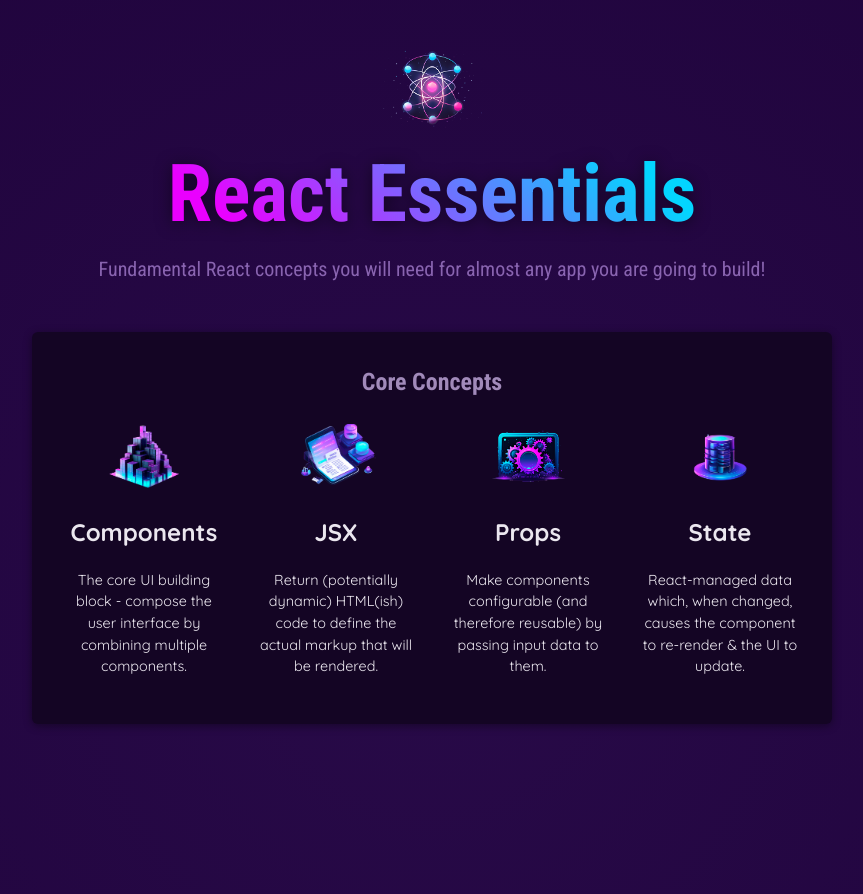
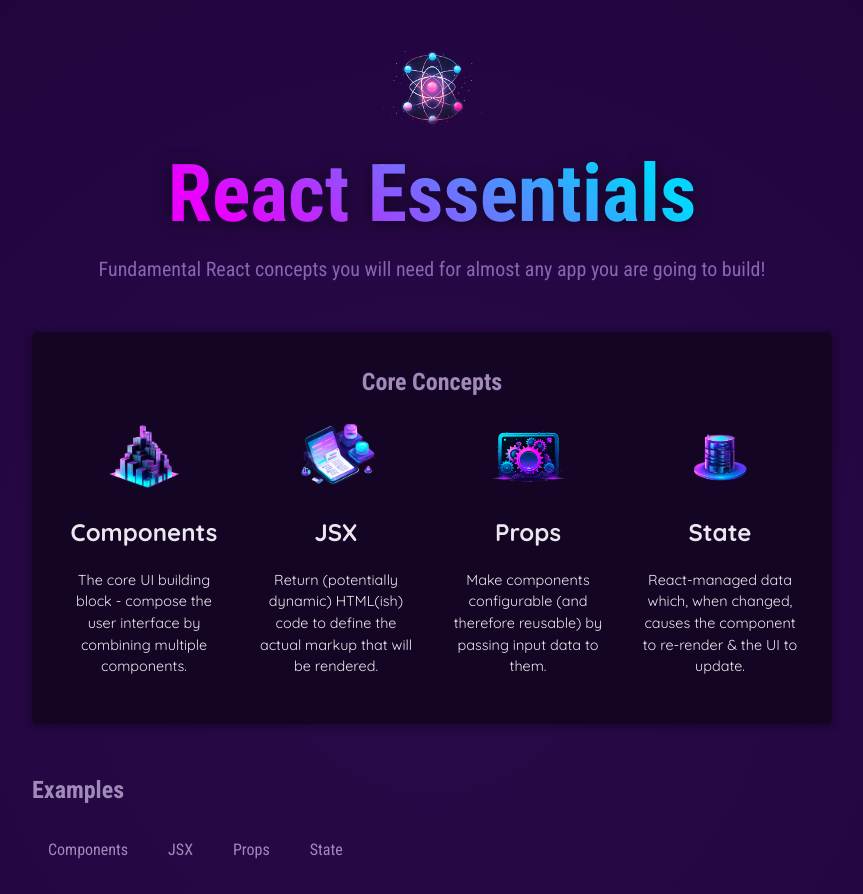
Before and after one commit to rubanero14/React-Lesson-3, a React (Vite) app: page / in a window 1280 px wide. Shown: the top 894 px of the page, without its empty margins (208-1071 px from the left). Built offline with nearby package versions, Linux system fonts and the light colour scheme.

Commit message:
adding tabbutton component and labels

```diff
--- a/src/App.jsx
+++ b/src/App.jsx
@@ -1,6 +1,9 @@
 import { CORE_CONCEPTS } from "./data";
 import { Header } from "./components/Header/Header";
 import { CoreConcept } from "./components/CoreComponents";
+import TabButton from "./components/TabButton";
+
+const tabLabels = ["Components", "JSX", "Props", "State"];
 
 function App() {
   return (
@@ -21,6 +24,14 @@ function App() {
             ))}
           </ul>
         </section>
+        <section id="examples">
+          <h2>Examples</h2>
+          <menu>
+            {tabLabels.map((label) => (
+              <TabButton>{label}</TabButton>
+            ))}
+          </menu>
+        </section>
       </main>
     </div>
   );
--- a/src/components/CoreComponents.jsx
+++ b/src/components/CoreComponents.jsx
@@ -4,11 +4,10 @@ export function CoreConcept({
   src = "",
   title = "",
   description = "",
-  key = "",
   id = "",
 }) {
   return (
-    <li key={key} id={id}>
+    <li key={id} id={id}>
       <img src={src} alt={title} />
       <h1>{title}</h1>
       <p>{description}</p>
--- /dev/null
+++ b/src/components/TabButton.css
@@ -0,0 +1,37 @@
+#examples {
+  margin: 3rem auto;
+}
+
+#examples h2 {
+  text-align: left;
+}
+
+#examples menu {
+  margin: 1rem 0;
+  padding: 0;
+  display: flex;
+  gap: 0.5rem;
+  list-style: none;
+}
+
+#examples menu button {
+  padding: 0.5rem 1rem;
+  border: none;
+  border-radius: 6px;
+  background-color: transparent;
+  color: #a18aba;
+  font-family: "Roboto Condensed", sans-serif;
+  font-size: 1rem;
+  cursor: pointer;
+  transition: all 0.2s ease-in-out;
+}
+
+#examples menu button:hover {
+  background-color: #1b082f;
+  color: #ebe7ef;
+}
+
+#examples menu button.active {
+  background-color: #7925d3;
+  color: #ebe7ef;
+}
--- /dev/null
+++ b/src/components/TabButton.jsx
@@ -0,0 +1,9 @@
+import "./TabButton.css";
+
+export default function TabButton({ children }) {
+  return (
+    <li>
+      <button>{children}</button>
+    </li>
+  );
+}
--- a/src/index.css
+++ b/src/index.css
@@ -19,59 +19,17 @@ html {
   min-height: 80rem;
 }
 
-
 main {
   width: 90%;
   max-width: 50rem;
   margin: auto;
 }
 
-
 main h2 {
   text-align: center;
   font-family: "Roboto Condensed", sans-serif;
   margin: 0 0 1.5rem 0;
   color: #a18aba;
-}
-
-
-
-#examples {
-  margin: 3rem auto;
-}
-
-#examples h2 {
-  text-align: left;
-}
-
-#examples menu {
-  margin: 1rem 0;
-  padding: 0;
-  display: flex;
-  gap: 0.5rem;
-  list-style: none;
-}
-
-#examples menu button {
-  padding: 0.5rem 1rem;
-  border: none;
-  border-radius: 6px;
-  background-color: transparent;
-  color: #a18aba;
-  font-family: "Roboto Condensed", sans-serif;
-  font-size: 1rem;
-  cursor: pointer;
-  transition: all 0.2s ease-in-out;
-}
-
-#examples menu button:hover {
-  background-color: #1b082f;
-  color: #ebe7ef;
-}
-
-#examples menu button.active {
-  background-color: #7925d3;
-  color: #ebe7ef;
 }
 
 #tab-content {
```
